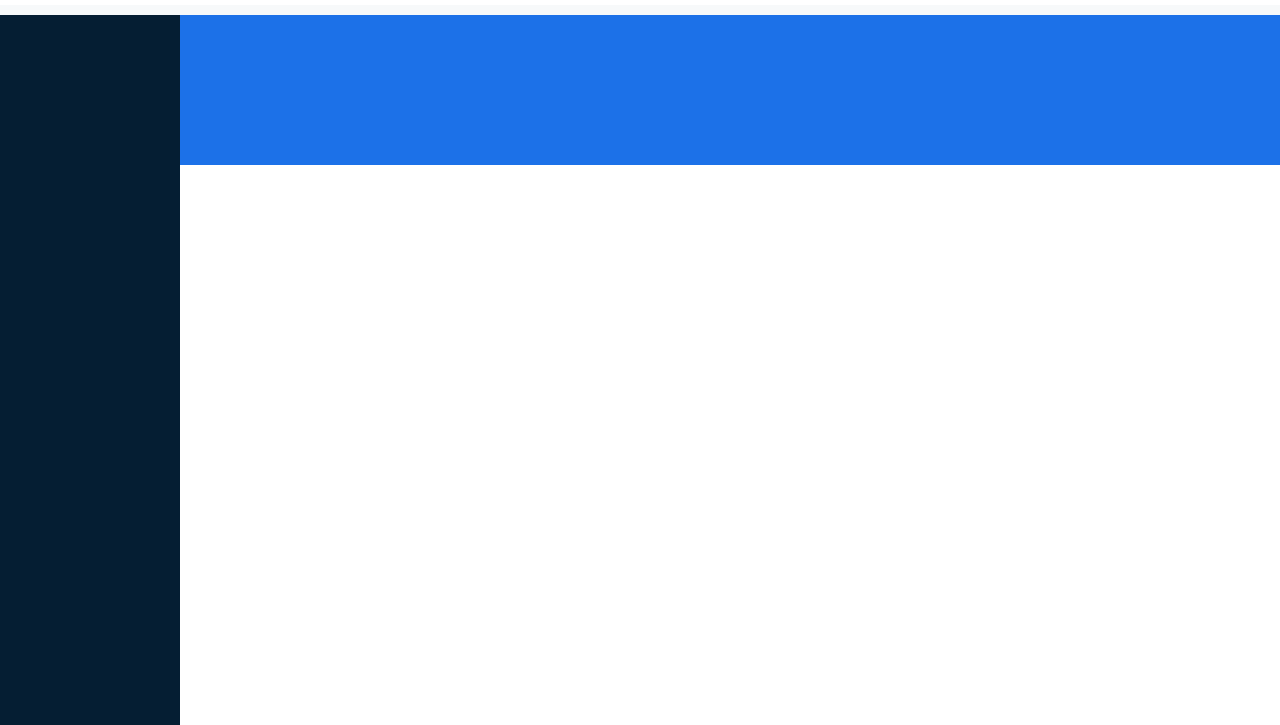
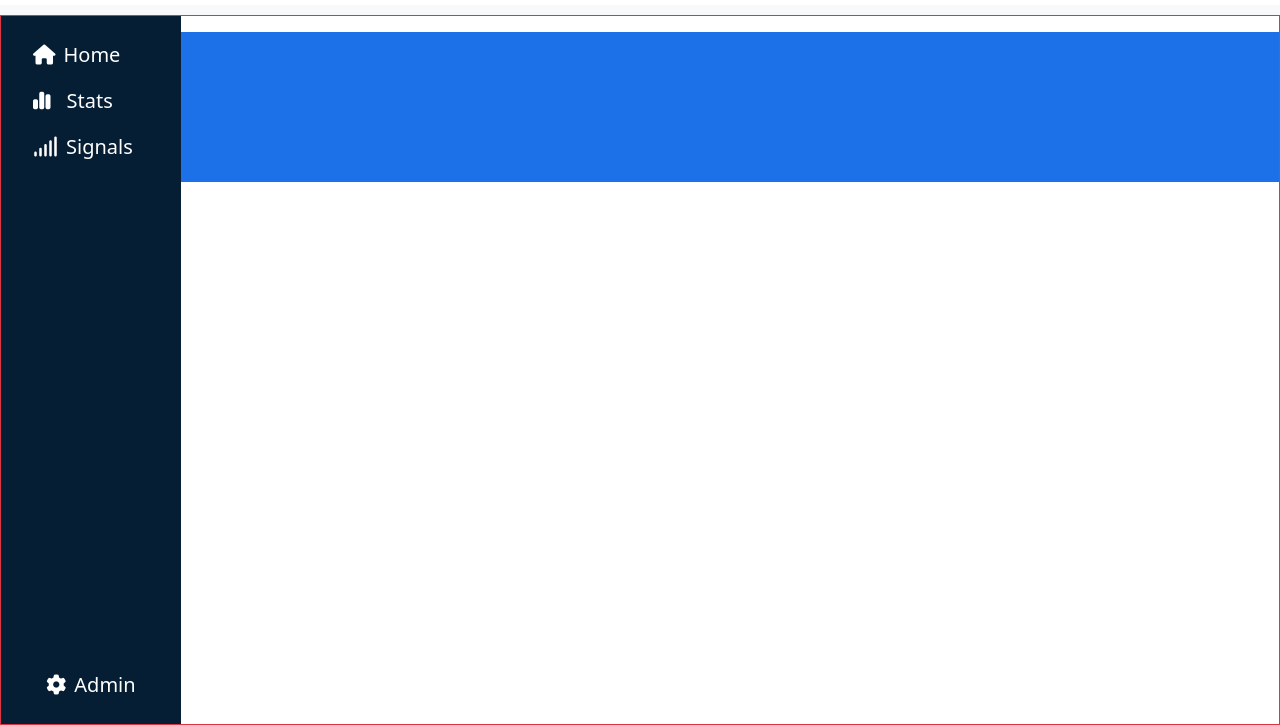
Before and after one commit to giacomofigus/html-css-bootstrap-dashboard, a plain HTML site: page index.html in a window 1280 px wide. Shown: the part 75-800 px from the top of the page. Drawn offline with nearby package versions, Linux system fonts and the light colour scheme.

Commit message:
feat :sidebar-all-query

```diff
--- a/assets/style.css
+++ b/assets/style.css
@@ -41,6 +41,7 @@ header nav{
     width: 80px;
 }
 
+
 /* MAIN CONTENT */
 .main-content{
     width: calc(100% - 80px);
--- a/index.html
+++ b/index.html
@@ -22,8 +22,8 @@
         <header class="bg-color-1 d-flex align-items-center">
             <nav class="d-flex align-items-center justify-content-between w-100 bg-white  ">
                 <a href="#">
-                    <img src="./assets/img/mobile-logo.png" width="60" class="d-lg-none" alt="logo">
-                    <img src="./assets/img/logo.svg" class="d-sm-none d-lg-block" alt="logo">
+                    <img src="./assets/img/mobile-logo.png" width="60" class="d-lg-none ms-3" alt="logo">
+                    <img src="./assets/img/logo.svg" class="d-none d-sm-none d-md-none d-lg-block ms-4" alt="logo">
                 </a>
 
                 <div class="d-flex align-items-center bg-color-2 rounded col-8 h-75">
@@ -52,20 +52,54 @@
                             <i class="fa-solid fa-bell"></i>
                         </a>
                     </li>
+
                 </ul>
+
+
             </nav>
         </header>
 
         <!-- SIDEBAR -->
         <main>
-            <div class="personalized-container d-flex h-100">
-                <div class="sidebar h-100">
+            <div class="personalized-container d-flex h-100 border border-danger">
+                <div class="sidebar h-100 d-flex flex-column justify-content-between">
+                    <nav class="">
+                        <ul class="pt-4">
+                            <li class=" pb-3">
+                                <a href="#" class="d-flex align-items-center text-white fs-5 ">
+                                    <i class="fa-solid fa-house pe-lg-2"></i>
+                                    <span class="d-none d-sm-none d-md-none d-lg-block">Home</span>
+                                </a>
+                            </li>
+
+                            <li class="pb-3">
+                                <a href="#" class="d-flex align-items-center text-white fs-5 ">
+                                    <i class="fa-solid fa-chart-simple pe-lg-3"></i>
+                                    <span class="d-none d-sm-none d-md-none d-lg-block">Stats</span>
+                                </a>
+                            </li>
+
+                            <li class="pb-3">
+                                <a href="#" class="d-flex align-items-center text-white fs-5">
+                                    <i class="fa-solid fa-signal pe-lg-2"></i>
+                                    <span class="d-none d-sm-none d-md-none d-lg-block">Signals</span>
+                                </a>
+                            </li>
+                        </ul>
+                    </nav>
+
+                    <a href="#" class="admin d-flex align-items-center justify-content-center text-white fs-5 pb-4">
+                        <i class="fa-solid fa-gear pe-lg-2 "></i>
+                        <span class="d-none d-sm-none d-md-none d-lg-block">Admin</span>
+                    </a>
 
                 </div>
 
                 <div class="main-content h-100 ">
                     <div class="topbar bg-color-3">
-
+                        <nav>
+                            <ul></ul>
+                        </nav>
                     </div>
 
                 </div>
```
